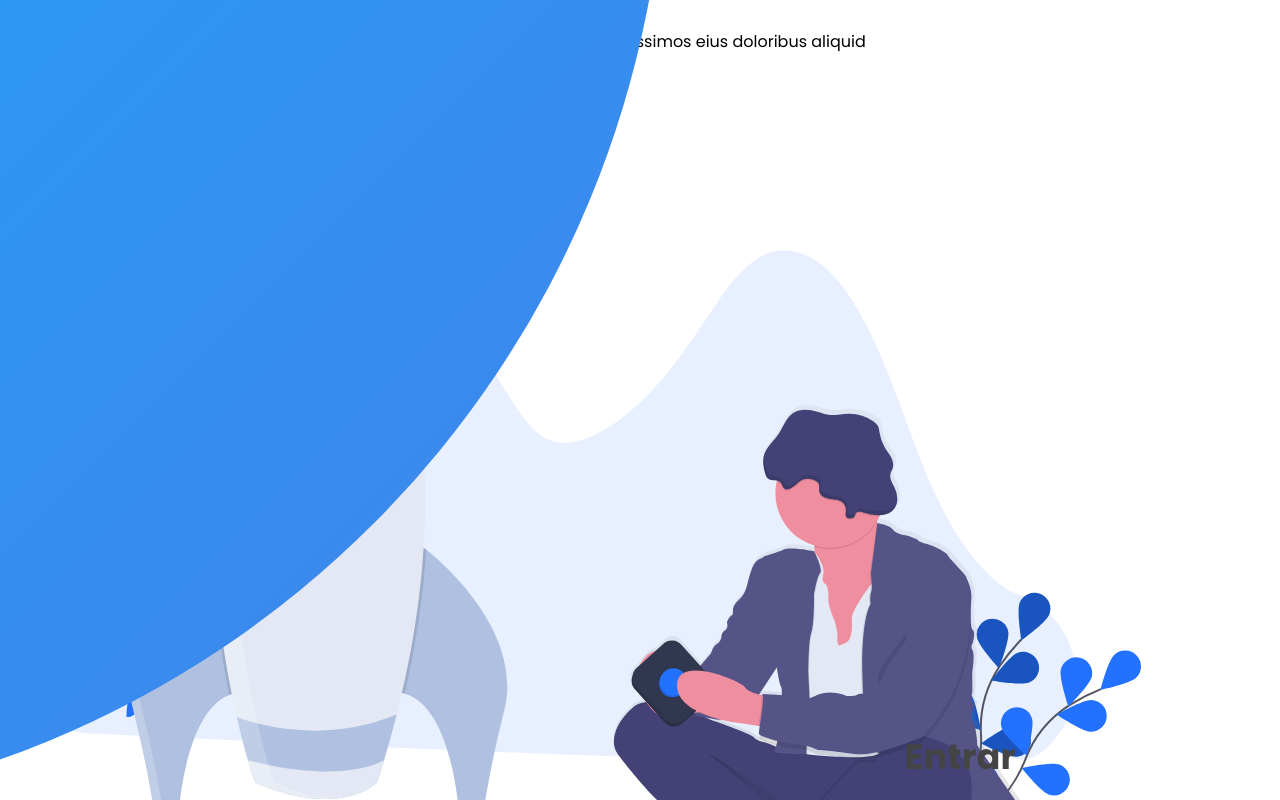
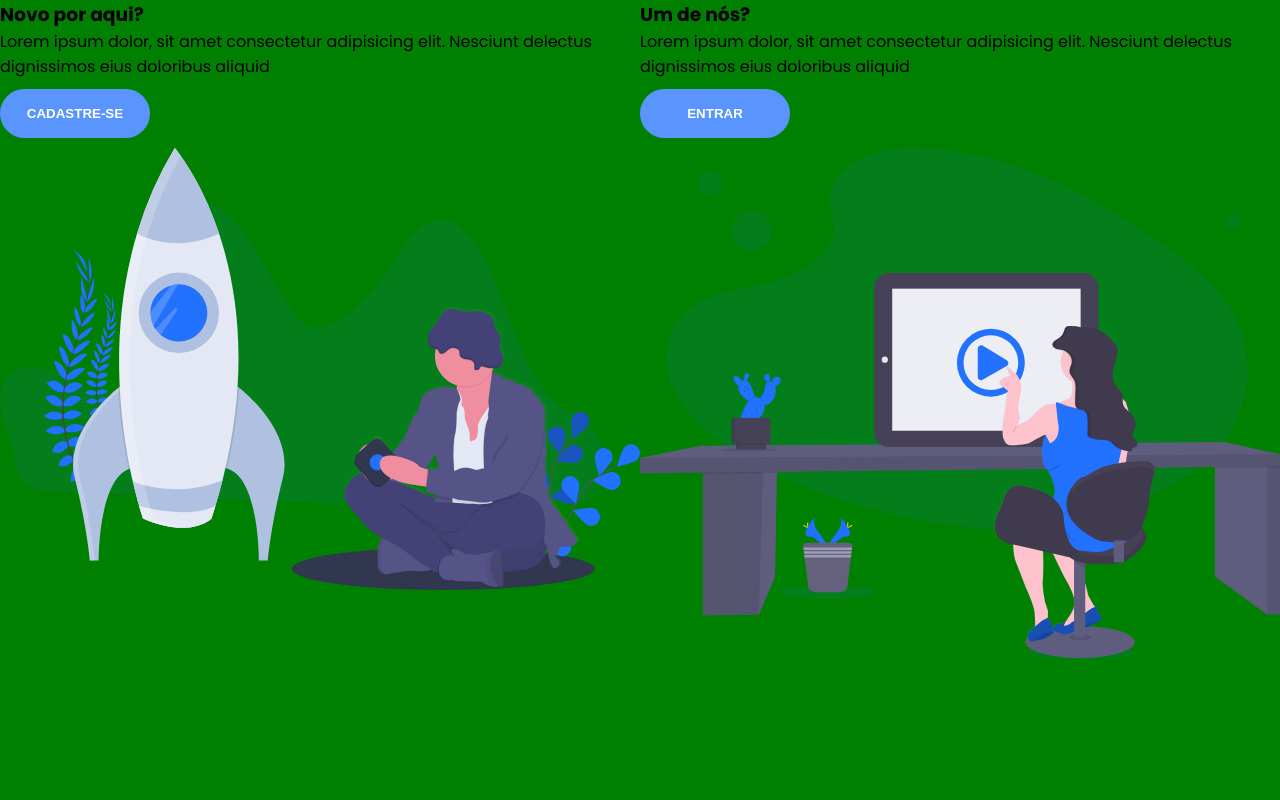
Before and after one commit to relicote/projeto-login, a plain HTML site: page index.html in a window 1280 px wide. Shown: the top 800 px of the page. Drawn offline with Linux system fonts and the light colour scheme.

Commit message:
att base index

```diff
--- a/index.html
+++ b/index.html
@@ -86,16 +86,19 @@
         </div>
 
         <div class="panels-container">
+
+            <!-- VALIDAR CONTAINER -->
+
             <div class="panel left-panel">
                 <div class="content">
                     <h3>Novo por aqui?</h3>
                     <p>Lorem ipsum dolor, sit amet consectetur adipisicing elit. Nesciunt delectus dignissimos eius doloribus aliquid</p>
                     <button class="btn transparent" id="sign-up-btn">Cadastre-se</button>
                 </div>
-            </div>
-<!-- VALIDAR DIV DOS PAINEIS -->
                 <img src="img/log.svg" class="image" alt="">
             </div>
+
+
 
             <div class="panel right-panel">
                 <div class="content">
@@ -103,14 +106,11 @@
                     <p>Lorem ipsum dolor, sit amet consectetur adipisicing elit. Nesciunt delectus dignissimos eius doloribus aliquid</p>
                     <button class="btn transparent" id="sign-in-btn">Entrar</button>
                 </div>
+                <img src="img/register.svg" class="image" alt="">
 
             </div>
-
-        <img src="img/log.svg" class="image" alt="">
         </div>
-
     </div>
-
 
 </body>
 </html>
--- a/style.css
+++ b/style.css
@@ -156,3 +156,24 @@ form.sign-up-form{
     color: #4481eb;
     border-color: #4481eb;
 }
+
+.panels-container{
+    position: absolute;
+    width: 100%;
+    height: 100%;
+    top: 0;
+    left: 0;
+    background-color: green;
+    display: grid;
+    grid-template-columns: repeat(2, 1fr);
+}
+
+.panel{
+    display: flex;
+    flex-direction: column;
+    align-items: flex-end;
+}
+
+.image{
+    width: 100%;
+}
```
Lines whose indentation alone changed are shown as unchanged.
